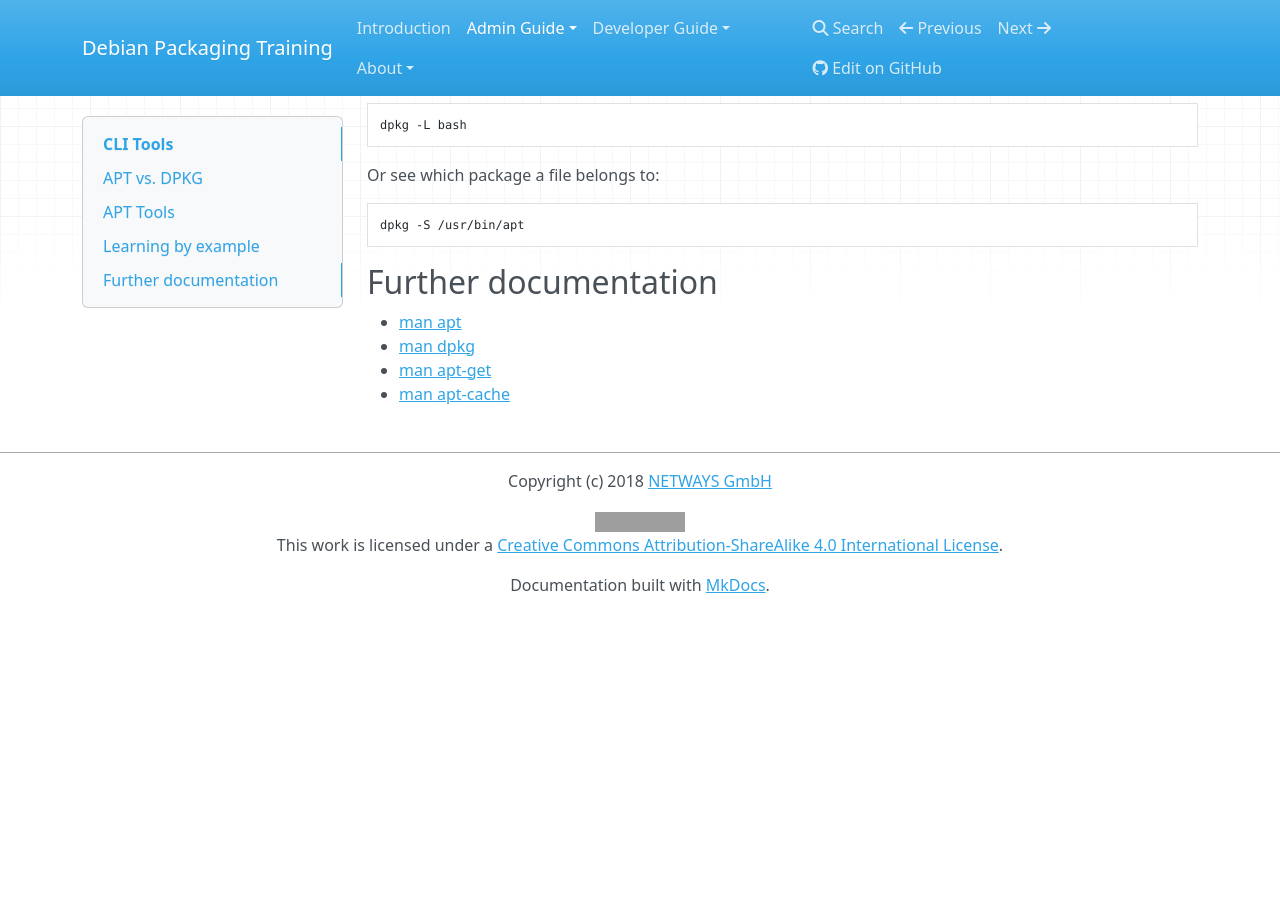
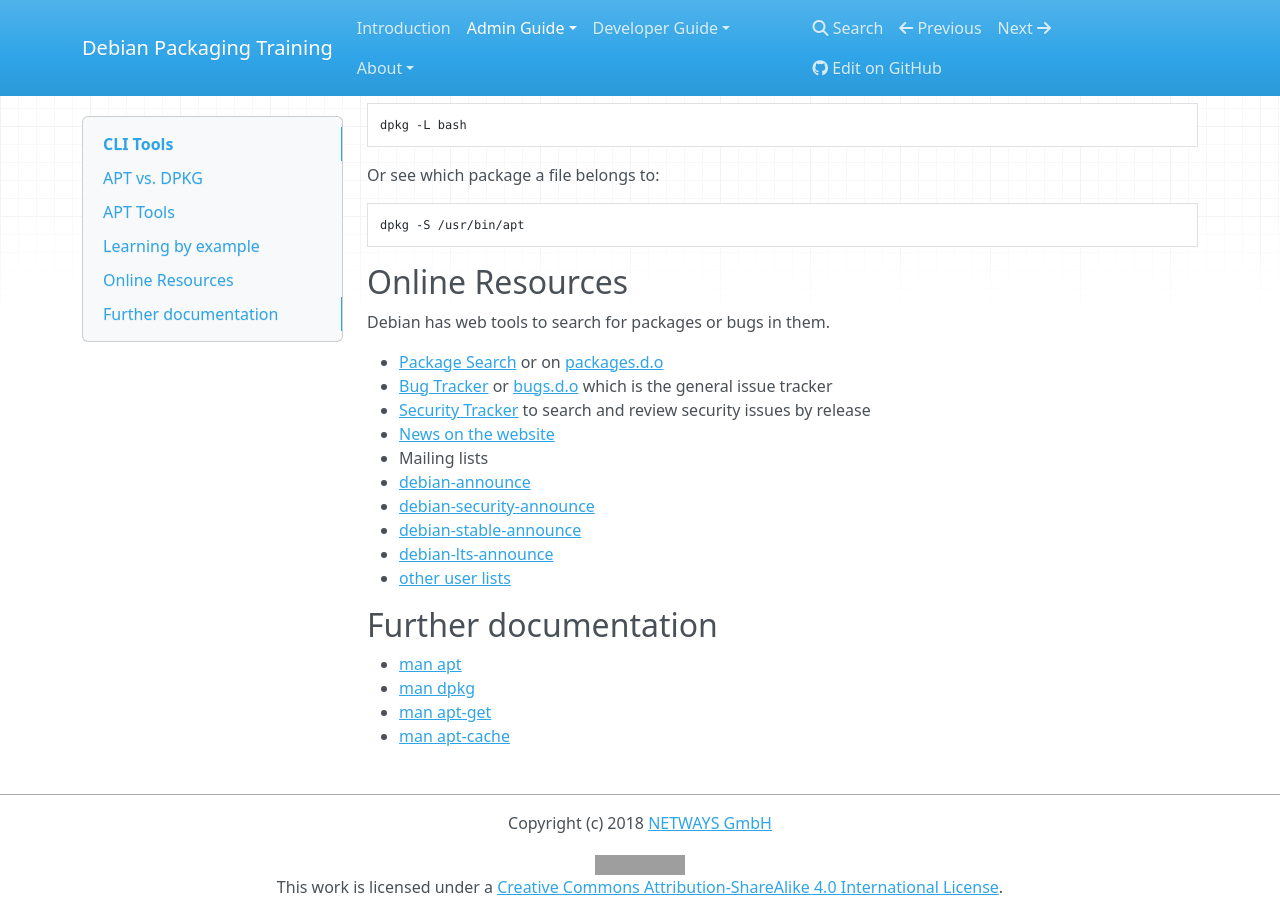
Before and after one commit to lazyfrosch/training-debian-packaging, an MkDocs documentation site: the page built from docs/admin/index.md, in a window 1280 px wide and 900 px high, scrolled down 3381 px. Built offline with MkDocs 1.6.1, drawn with Linux system fonts in a browser that asks for light colours; nearby versions of some CDN libraries; old or Windows-style settings are respelled for this version of MkDocs; before the commit the page ends 3994 px from its top, so only the background shows below that; grey boxes are pictures that could not be loaded.

Commit message:
admin: Add online resources

```diff
--- a/docs/admin/index.md
+++ b/docs/admin/index.md
@@ -157,6 +157,21 @@
 
     dpkg -S /usr/bin/apt
 
+## Online Resources
+
+Debian has web tools to search for packages or bugs in them.
+
+* [Package Search](https://www.debian.org/distrib/packages) or on [packages.d.o](https://packages.debian.org)
+* [Bug Tracker](https://www.debian.org/Bugs/) or [bugs.d.o](https://bugs.debian.org) which is the general issue tracker
+* [Security Tracker](https://security-tracker.debian.org) to search and review security issues by release
+* [News on the website](https://www.debian.org/News/)
+* Mailing lists
+  * [debian-announce](https://lists.debian.org/debian-announce/)
+  * [debian-security-announce](https://lists.debian.org/debian-security-announce/)
+  * [debian-stable-announce](https://lists.debian.org/debian-stable-announce/)
+  * [debian-lts-announce](https://lists.debian.org/debian-lts-announce/)
+  * [other user lists](https://lists.debian.org/users.html)
+
 ## Further documentation
 
 * [man apt](https://manpages.debian.org/stable/apt/apt.8.de.html)
```
